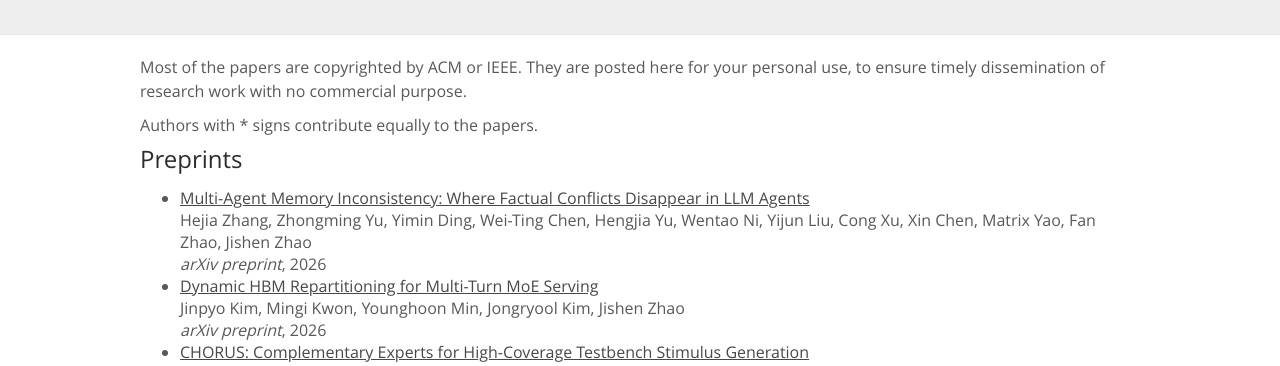
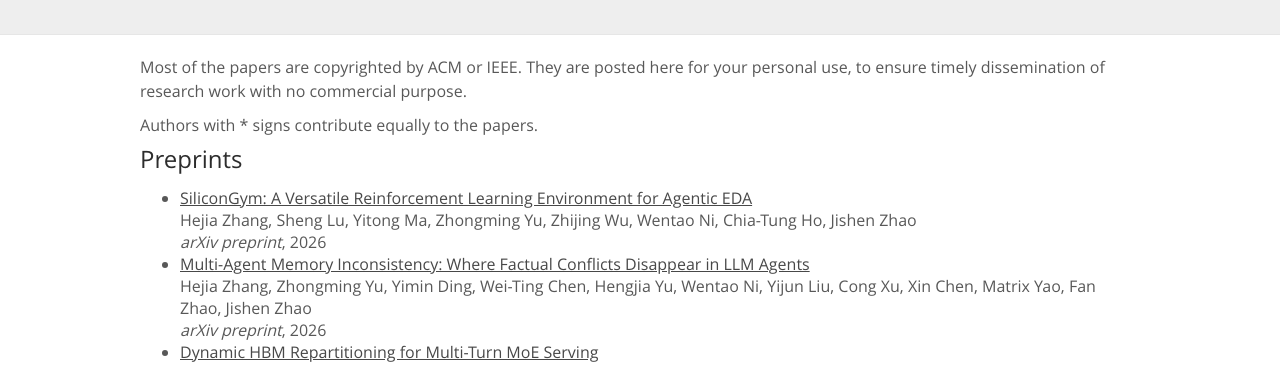
Before and after one commit to jishenzhao/jishenzhao.github.io, a plain HTML site: page publications.html in a window 1280 px wide. Shown: the part 96-462 px from the top of the page. Drawn offline with Linux system fonts and the light colour scheme.

Commit message:
add new preprint

```diff
--- a/publications.html
+++ b/publications.html
@@ -40,6 +40,11 @@
 
                 <h2><a name="preprints">Preprints</a></h2>
                 <ul class="publication">
+		  <li>
+                    <span class="bib-title"><a href="https://arxiv.org/pdf/2611.25658">SiliconGym: A Versatile Reinforcement Learning Environment for Agentic EDA</a></span><br>
+                    Hejia Zhang, Sheng Lu, Yitong Ma, Zhongming Yu, Zhijing Wu, Wentao Ni, Chia-Tung Ho, Jishen Zhao<br>
+                    <span class="bib-venue">arXiv preprint</span>, 2026
+                   </li>
 		  <li>
                     <span class="bib-title"><a href="https://arxiv.org/pdf/2611.22245">Multi-Agent Memory Inconsistency: Where Factual Conflicts Disappear in LLM Agents</a></span><br>
                     Hejia Zhang, Zhongming Yu, Yimin Ding, Wei-Ting Chen, Hengjia Yu, Wentao Ni, Yijun Liu, Cong Xu, Xin Chen, Matrix Yao, Fan Zhao, Jishen Zhao<br>
```
